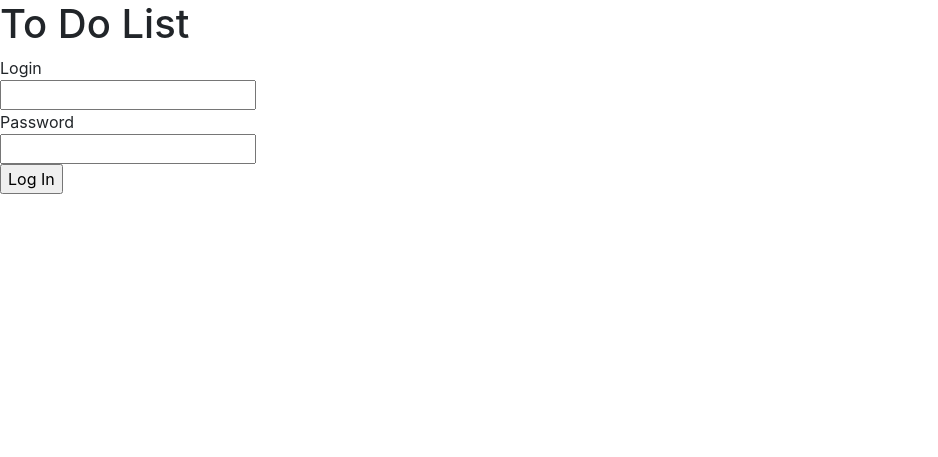
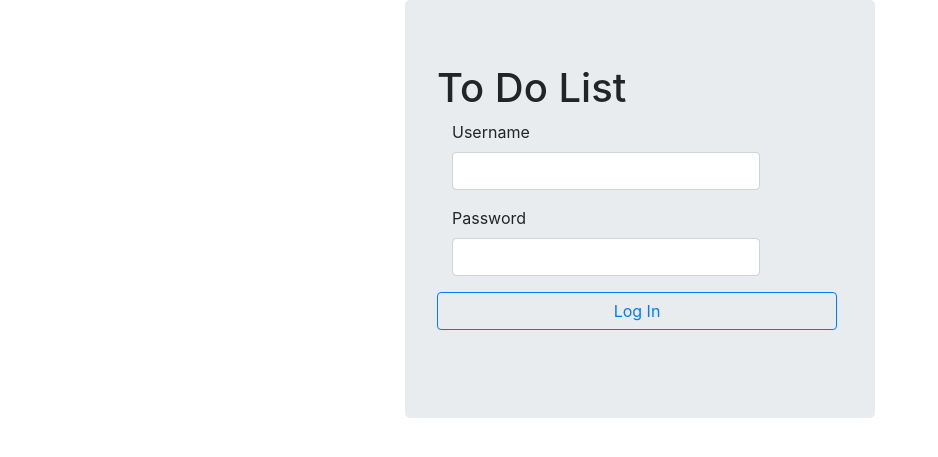
Before and after one commit to pavelnovak1/todoproject, a Flask app: page / in a window 1280 px wide. Shown: the top 457 px of the page, without its empty margins (0-938 px from the left). Run offline with Flask 2, Linux system fonts and the light colour scheme; some libraries are stand-ins or nearby versions.

Commit message:
bit of styling

```diff
--- a/src/flsk/templates/index.html
+++ b/src/flsk/templates/index.html
@@ -6,15 +6,26 @@
     <link rel="stylesheet" href="{{ url_for('static', filename='bootstrap-5.0.0-beta3-dist/css/bootstrap.min.css')}}">
 </head>
 <body>
-<H1>To Do List</H1>
-<form method="post">
-    Login<br>
-    <input type="text" name="login" required><br>
-    Password<br>
-    <input type="password", name="passwd" required><br>
-    <input type="submit" value="Log In"><br>
-    {% if wrong %} Wrong password {% endif %}
-</form>
-
+<div class="container" style="width:500px;">
+    <div class="jumbotron">
+        <H1>To Do List</H1>
+        <form method="post" class="form-horizontal">
+             <div class="form-group">
+              <label class="col-sm-2 control-label">Username</label>
+              <div class="col-sm-10">
+                <input class="form-control" type="text" name="login" required>
+              </div>
+            </div>
+            <div class="form-group">
+              <label class="col-sm-2 control-label">Password</label>
+              <div class="col-sm-10">
+                <input class="form-control" type="password" name="passwd" required>
+              </div>
+            </div>
+            <input type="submit" value="Log In" class="btn btn-outline-primary btn-block center-block" style="width:400px"><br>
+            {% if wrong %} Wrong password {% endif %}
+        </form>
+    </div>
+</div>
 </body>
 </html>
--- a/src/flsk/templates/show_all.html
+++ b/src/flsk/templates/show_all.html
@@ -3,6 +3,7 @@
 <head>
     <meta charset="UTF-8">
     <title>All items</title>
+     <link rel="stylesheet" href="{{ url_for('static', filename='bootstrap-5.0.0-beta3-dist/css/bootstrap.min.css')}}">
 </head>
 <body>
 {% for title, deadline, importance in tasks %}
```
Also changed, not shown: src/flsk/templates/add_item.html (+5 -2 lines).
